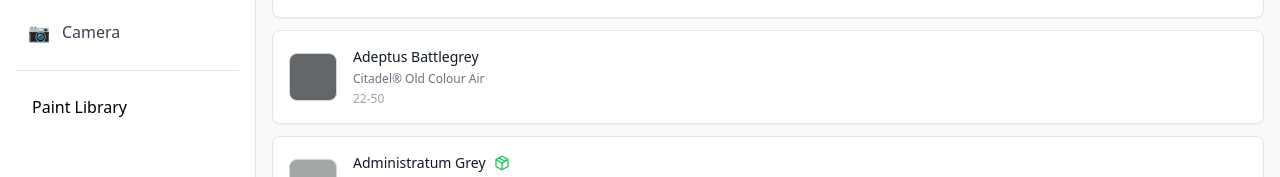
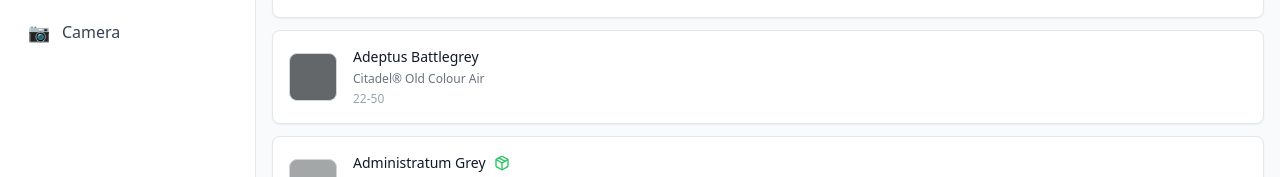
Before and after one commit to TK-Nelson/PaintForge, a React (Vite) app: page / in a window 1280 px wide. Shown: the part 226-403 px from the top of the page. Built offline with nearby package versions, Linux system fonts and the light colour scheme.

Commit message:
Fixed left navigation to be sticky.

```diff
--- a/src/components/SideMenu.jsx
+++ b/src/components/SideMenu.jsx
@@ -7,28 +7,28 @@
   activeTab,
   setActiveTab,
   setSelectedFilter,
-  onLibraryClick // <-- add this prop
+  onLibraryClick
 }) => {
   const navigate = useNavigate();
 
   return (
     <>
-      {/* Overlay */}
+      {/* Overlay for mobile */}
       {showSideMenu && (
         <div
           className="fixed inset-0 bg-black bg-opacity-50 z-40 lg:hidden"
           onClick={() => setShowSideMenu(false)}
         />
       )}
-      {/* Side Menu */}
+      {/* Sticky Side Menu */}
       <div className={`
-        fixed top-0 left-0 h-screen bg-white z-50  border-r transform transition-transform duration-300 ease-in-out
-        ${showSideMenu ? 'translate-x-0' : '-translate-x-full'}
-        w-3/4 lg:w-64 lg:translate-x-0 lg:relative lg:z-auto
+        lg:sticky lg:top-0 h-screen bg-white z-50 border-r
+        w-3/4 lg:w-64
+        ${showSideMenu ? 'fixed transform translate-x-0' : 'fixed transform -translate-x-full'}
+        transition-transform duration-300 ease-in-out
+        lg:relative lg:translate-x-0 lg:z-auto
       `}>
-        {/* Logo */}
         <div className="p-4 border-r border-gray-200 flex items-center" style={{ minHeight: '64px' }}>
-          {/* LOGO */}
           <h2 className="text-lg font-semibold text-gray-900">Paint Forge</h2>
         </div>
         <nav className="p-4 h-fill">
@@ -43,7 +43,7 @@
                 key={item.id}
                 onClick={() => {
                   setActiveTab(item.id);
-                  setSelectedFilter(item.id === 'library' ? 'all' : item.id);
+                  setSelectedFilter(item.id === 'library' ? '' : item.id);
                   setShowSideMenu(false);
                   if (item.id === 'library') {
                     if (onLibraryClick) {
@@ -64,22 +64,6 @@
               </button>
             ))}
           </div>
-          <div className="border-t border-gray-200 mt-4 pt-4">
-            <button
-              className="w-full text-left px-4 py-2 hover:bg-gray-100"
-              onClick={() => {
-                setActiveTab('library');
-                setSelectedFilter('');
-                if (onLibraryClick) {
-                  onLibraryClick();
-                } else {
-                  navigate('/');
-                }
-              }}
-            >
-              Paint Library
-            </button>
-          </div>
         </nav>
       </div>
     </>
--- a/src/data/CitadelColors.js
+++ b/src/data/CitadelColors.js
@@ -1923,7 +1923,6 @@
   ) {
     paint.hexColor = makeMetallicGradient(paint.hexColor);
   }
-  console.log(paint.hexColor)
 });
 
 export default CitadelColors;
--- a/src/pages/PaintDetails.jsx
+++ b/src/pages/PaintDetails.jsx
@@ -30,29 +30,10 @@
   }, [id]);
 
   const getSimilarPaints = (currentPaint, allPaints, threshold = 10) => {
-    // Determine comparison group
-    let filterFn = () => true;
-    if (currentPaint.colorGrouping && currentPaint.colorGrouping.toLowerCase().includes("metalic")) {
-      filterFn = p =>
-        p.id !== currentPaint.id &&
-        p.colorGrouping &&
-        p.colorGrouping.toLowerCase().includes("metalic");
-    } else if (currentPaint.type && currentPaint.type.toLowerCase().includes("shade")) {
-      filterFn = p =>
-        p.id !== currentPaint.id &&
-        p.type &&
-        p.type.toLowerCase().includes("shade");
-    } else {
-      filterFn = p =>
-        p.id !== currentPaint.id &&
-        (!p.colorGrouping || !p.colorGrouping.toLowerCase().includes("metalic")) &&
-        (!p.type || !p.type.toLowerCase().includes("shade"));
-    }
-
     const currentLab = hexToLab(currentPaint.baseHexColor || currentPaint.hexColor);
 
     const results = allPaints
-      .filter(filterFn)
+      .filter(p => p.id !== currentPaint.id)
       .map(paint => {
         const lab = hexToLab(paint.baseHexColor || paint.hexColor);
         const delta = DeltaE.getDeltaE00(
@@ -78,7 +59,6 @@
         activeTab={activeTab}
         setActiveTab={setActiveTab}
         setSelectedFilter={setSelectedFilter}
-        onLibraryClick={() => navigate('/')}
       />
 
       {/* Main Content */}
@@ -87,7 +67,10 @@
         <div className="bg-white border-b border-gray-200 px-4 flex items-center justify-between lg:min-h-16">
           {/* Back Button */}
           <button
-            onClick={() => navigate('/')}
+            onClick={() => {
+              setAnimate(false);
+              setTimeout(() => navigate(-1), 350);
+            }}
             className="text-blue-600 font-medium mr-4"
           >
             &lt; Back
```
